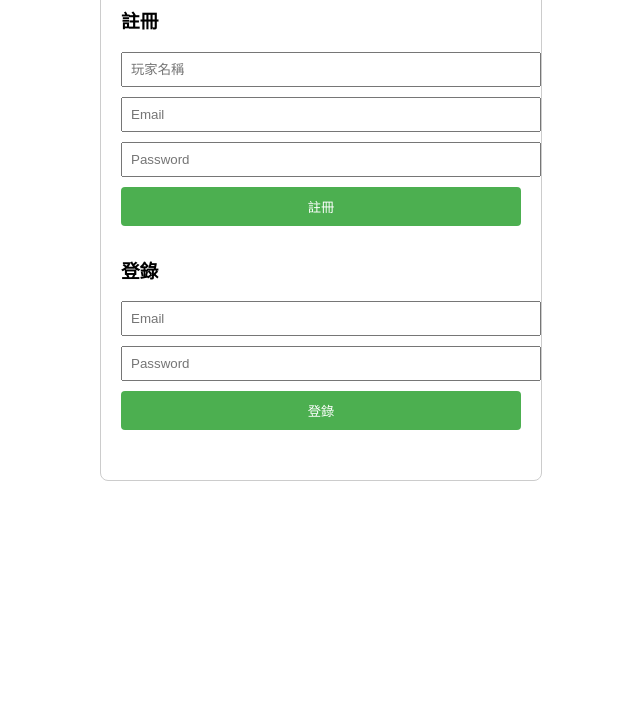
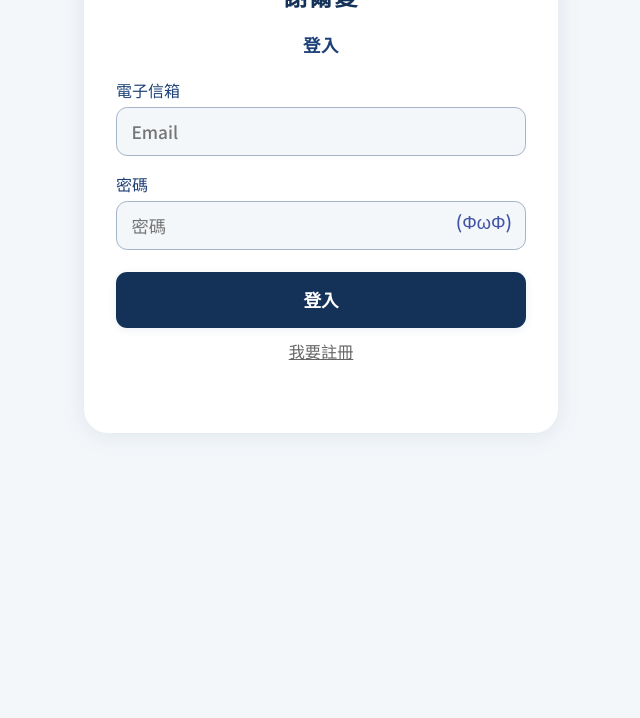
Before and after one commit to shierusha/school-battle, a plain HTML site: page login.html in a window 1280 px wide. Shown: the part 130-848 px from the top of the page, without its empty margins (319-959 px from the left). Before the commit the page ends 800 px from the top, so only its background shows below. Drawn offline with nearby package versions, Linux system fonts and the light colour scheme.

Commit message:
Update login.html

```diff
--- a/login.html
+++ b/login.html
@@ -2,114 +2,174 @@
 <html lang="zh-Hant">
 <head>
   <meta charset="UTF-8">
-  <title>賴賴賴登錄/註冊</title>
+  <title>謝爾夏｜登入/註冊</title>
+  <meta name="viewport" content="width=device-width, initial-scale=1.0">
+  <!-- 字體 -->
+  <link href="https://fonts.googleapis.com/css2?family=Noto+Sans+TC:wght@500;700&display=swap" rel="stylesheet">
+  <!-- Supabase JS -->
   <script src="https://cdn.jsdelivr.net/npm/@supabase/supabase-js"></script>
+</head>
 <style>
+  :root {
+  --main-blue: #143158;
+  --soft-blue: #1d4076;
+  --white: #fff;
+  --light: #f4f7fa;
+  --radius: 1.5rem;
+  --warn: #ff6464;
+}
 body {
-      font-family: sans-serif;
-      max-width: 400px;
-      margin: 40px auto;
-      padding: 20px;
-      border: 1px solid #ccc;
-      border-radius: 8px;
+  font-family: 'Noto Sans TC', sans-serif;
+  background: var(--light);
+  min-height: 100vh;
+  color: var(--main-blue);
+  margin: 0;
+}
+.center {
+  max-width: 410px;
+  margin: 48px auto 0 auto;
+  background: var(--white);
+  border-radius: var(--radius);
+  box-shadow: 0 2px 24px 0 #1d40761a;
+  padding: 2.5rem 2rem 2rem 2rem;
+}
+h2 {
+  color: var(--main-blue);
+  text-align: center;
+  margin-bottom: 1.2rem;
+  font-weight: 700;
+  letter-spacing: 1px;
+}
+.form-title {
+  text-align: center;
+  font-weight: 600;
+  color: var(--soft-blue);
+  font-size: 1.09em;
+  margin-bottom: 1.3rem;
+  margin-top: 0;
+  letter-spacing: 0.5px;
+}
+label {
+  font-weight: 500;
+  color: var(--soft-blue);
+  margin-bottom: 0.3em;
+  margin-top: 1em;
+  display: block;
 }
 input {
   display: block;
   width: 100%;
-      margin-bottom: 10px;
-      padding: 8px;
+  margin-bottom: 15px;
+  padding: 0.7rem 0.9rem;
+  font-size: 1.08em;
+  border: 1.2px solid #a6b3c8;
+  border-radius: 0.7rem;
+  background: #f4f7fa;
+  transition: border 0.2s;
+  font-family: 'Noto Sans TC', sans-serif;
+  box-sizing: border-box;
+}
+input:focus {
+  border: 1.2px solid #36b6ff;
+  outline: none;
+  background: #f0f6fc;
+}
+.input-group {
+  position: relative;
+}
+.toggle-pw {
+  position: absolute;
+  right: 14px;
+  top: 11px;
+  cursor: pointer;
+  user-select: none;
+  z-index: 2;
+  font-size: 1.14em;
+  color: #4153a4;
+  transition: filter 0.2s;
+  line-height: 1;
 }
 button {
-      padding: 10px;
+  background: var(--main-blue);
+  color: var(--white);
+  border: none;
+  border-radius: 0.7rem;
+  padding: 0.95rem 1.4rem;
+  font-size: 1.1rem;
+  font-weight: 700;
   width: 100%;
-      background-color: #4CAF50;
-      color: white;
-      border: none;
-      border-radius: 4px;
+  cursor: pointer;
+  transition: background 0.19s, box-shadow 0.18s;
+  box-shadow: 0 2px 8px #1d407615;
+  margin-top: 7px;
+  margin-bottom: 2px;
 }
-    .section {
-      margin-bottom: 30px;
+button:hover, button:active, button:focus {
+  background: #36b6ff;
+  outline: none;
 }
-  </style>
-</head>
-<body>
-  <h2>賴賴賴登錄/註冊</h2>
-
-  <div class="section">
-    <h3>註冊</h3>
-    <input type="text" id="signup-username" placeholder="玩家名稱">
-    <input type="email" id="signup-email" placeholder="Email">
-    <input type="password" id="signup-password" placeholder="Password">
-    <button onclick="signUp()">註冊</button>
-  </div>
-
-  <div class="section">
-    <h3>登錄</h3>
-    <input type="email" id="login-email" placeholder="Email">
-    <input type="password" id="login-password" placeholder="Password">
-    <button onclick="signIn()">登錄</button>
-  </div>
-
-  <script>
-    const supabase = window.supabase.createClient(
-      'https://jtjjaauoeqpyyoicpcor.supabase.co',
-      'eyJhbGciOiJIUzI1NiIsInR5cCI6IkpXVCJ9.eyJpc3MiOiJzdXBhYmFzZSIsInJlZiI6Imp0aWphYXVvZXFweXlvaWNwY29yIiwicm9sZSI6ImFub24iLCJpYXQiOjE3NDY2MzIwOTQsImV4cCI6MjA2MjIwODA5NH0.2wwDuo8wMtmNIPaidTsTOjlZeqngq7g3w32uTXn3VM0'
-    );
-
-    async function signUp() {
-      const email = document.getElementById('signup-email').value;
-      const password = document.getElementById('signup-password').value;
-      const username = document.getElementById('signup-username').value;
-
-      const { data, error } = await supabase.auth.signUp({ email, password });
-
-      if (error) {
-        alert('註冊失敗: ' + error.message);
-      } else {
-        const user = data.user;
-        alert('註冊成功，請驗證信箱！');
-
-        // 將使用者加入 players 表
-        const { error: insertError } = await supabase.from('players').insert({
-          player_id: user.id,
-          email: email,
-          username: username,
-          role: 'player'
-        });
-
-        if (insertError) {
-          alert('玩家資料儲存失敗: ' + insertError.message);
+.msg {
+  text-align: center;
+  color: var(--warn);
+  min-height: 24px;
+  font-size: 1.01em;
+  margin-top: 8px;
+  margin-bottom: 0.4em;
+  font-weight: 500;
 }
+.success {
+  color: #247f39;
+}
+.switch-link {
+  text-align: center;
+  margin-top: 9px;
+  color: #666;
+  cursor: pointer;
+  font-size: 1.01em;
+  text-decoration: underline;
+  transition: color 0.18s;
+}
+.switch-link:hover { color: #4153a4; }
+.loading {
+  opacity: 0.7;
+  pointer-events: none;
 }
 }
 
-    async function signIn() {
-      const email = document.getElementById('login-email').value;
-      const password = document.getElementById('login-password').value;
-
-      const { data, error } = await supabase.auth.signInWithPassword({ email, password });
-
-      if (error) {
-        alert('登入失敗: ' + error.message);
-      } else {
-        const user = data.user;
-        alert('登入成功！\n用戶 ID: ' + user.id);
-        localStorage.setItem('player_id', user.id);
-
-        // 補寫入 players（若沒有）
-        const { error: upsertError } = await supabase.from('players').upsert({
-          player_id: user.id,
-          email: user.email,
-          role: 'player'
-        });
-
-        if (upsertError) {
-          alert('寫入玩家表失敗: ' + upsertError.message);
-        } else {
-          window.location.href = 'create.html'; // 成功後跳轉創角頁
-        }
-      }
-    }
-  </script>
+</style>
+<body>
+  <div class="center">
+    <h2>謝爾夏</h2>
+    <form id="login-form">
+      <div class="form-title">登入</div>
+      <label for="login-email">電子信箱</label>
+      <input type="email" id="login-email" placeholder="Email" autocomplete="username">
+      <label for="login-password">密碼</label>
+      <div class="input-group">
+        <input type="password" id="login-password" placeholder="密碼" autocomplete="current-password">
+        <span class="toggle-pw" onclick="togglePw('login-password', this)" title="顯示/隱藏密碼">(ΦωΦ)</span>
+      </div>
+      <button id="login-btn" type="button" onclick="signIn()">登入</button>
+      <div class="switch-link" onclick="showSignUp()">我要註冊</div>
+      <div class="msg" id="login-msg"></div>
+    </form>
+    <form id="signup-form" style="display:none">
+      <div class="form-title">註冊</div>
+      <label for="signup-username">玩家名稱</label>
+      <input type="text" id="signup-username" placeholder="玩家名稱" autocomplete="nickname">
+      <label for="signup-email">電子信箱</label>
+      <input type="email" id="signup-email" placeholder="Email" autocomplete="username">
+      <label for="signup-password">密碼</label>
+      <div class="input-group">
+        <input type="password" id="signup-password" placeholder="密碼" autocomplete="new-password">
+        <span class="toggle-pw" onclick="togglePw('signup-password', this)" title="顯示/隱藏密碼">(ΦωΦ)</span>
+      </div>
+      <button id="signup-btn" type="button" onclick="signUp()">註冊</button>
+      <div class="switch-link" onclick="showLogin()">返回登入</div>
+      <div class="msg" id="signup-msg"></div>
+    </form>
+  </div>
+  <!-- 你的JS檔案 -->
+  <script src="login.js"></script>
 </body>
 </html>
```
Lines whose indentation alone changed are shown as unchanged.
